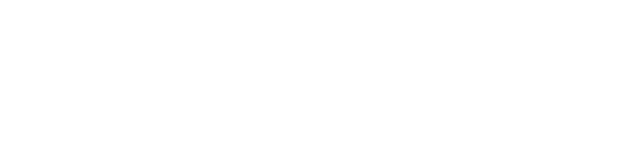
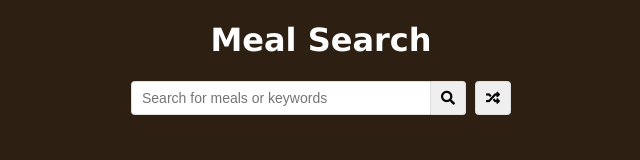
Before and after one commit to Gergi83/meal-search, a website: page index.html in a window 1280 px wide. Shown: the whole page, without its empty margins (319-959 px from the left). Drawn offline with Linux system fonts and the light colour scheme.

Commit message:
html and css added

```diff
--- a/index.html
+++ b/index.html
@@ -5,11 +5,25 @@
     <meta charset="UTF-8">
     <meta http-equiv="X-UA-Compatible" content="IE=edge">
     <meta name="viewport" content="width=device-width, initial-scale=1.0">
+    <link rel="stylesheet" href="https://cdnjs.cloudflare.com/ajax/libs/font-awesome/5.10.2/css/all.min.css" />
     <link rel="stylesheet" href="style.css">
     <title>Meal Search</title>
 </head>
 
 <body>
+    <div class="container">
+        <h1>Meal Search</h1>
+        <div class="flex">
+            <form class="flex" id="submit">
+                <input type="text" id="search" placeholder="Search for meals or keywords">
+                <button class="search-btn" type="submit"><i class="fas fa-search"></i></button>
+            </form>
+            <button class="random-btn" id="random"><i class="fas fa-random"></i></button>
+        </div>
+        <div id="result-heading"></div>
+        <div class="meals" id="meals"></div>
+        <div id="single-meal"></div>
+    </div>
     <script src="script.js"></script>
 </body>
 
--- a/style.css
+++ b/style.css
@@ -0,0 +1,65 @@
+* {
+  box-sizing: border-box;
+}
+
+body {
+  background: #2d2013;
+  color: #fff;
+  font-family: Verdana, Geneva, Tahoma, sans-serif;
+  margin: 0;
+}
+
+.container {
+  margin: auto;
+  max-width: 800px;
+  display: flex;
+  flex-direction: column;
+  align-items: center;
+  justify-content: center;
+  text-align: center;
+}
+
+.flex {
+  display: flex;
+}
+
+input,
+button {
+  border: 0.9px solid #dedede;
+  border-top-left-radius: 3.5px;
+  border-bottom-left-radius: 3.5px;
+  font-size: 14px;
+  margin: 0;
+  padding: 8px 10px;
+}
+
+input[type='text'] {
+  width: 300px;
+}
+
+.search-btn {
+  cursor: pointer;
+  border-left: 0;
+  border-radius: 0;
+  border-top-right-radius: 3.5px;
+  border-bottom-right-radius: 3.5px;
+}
+
+.random-btn {
+  cursor: pointer;
+  margin-left: 9px;
+  border-top-right-radius: 3.5px;
+  border-bottom-right-radius: 3.5px;
+}
+
+@media (max-width: 800px) {
+}
+
+@media (max-width: 700px) {
+}
+
+@media (max-width: 500px) {
+  input[type='text'] {
+    width: 100%;
+  }
+}
```
